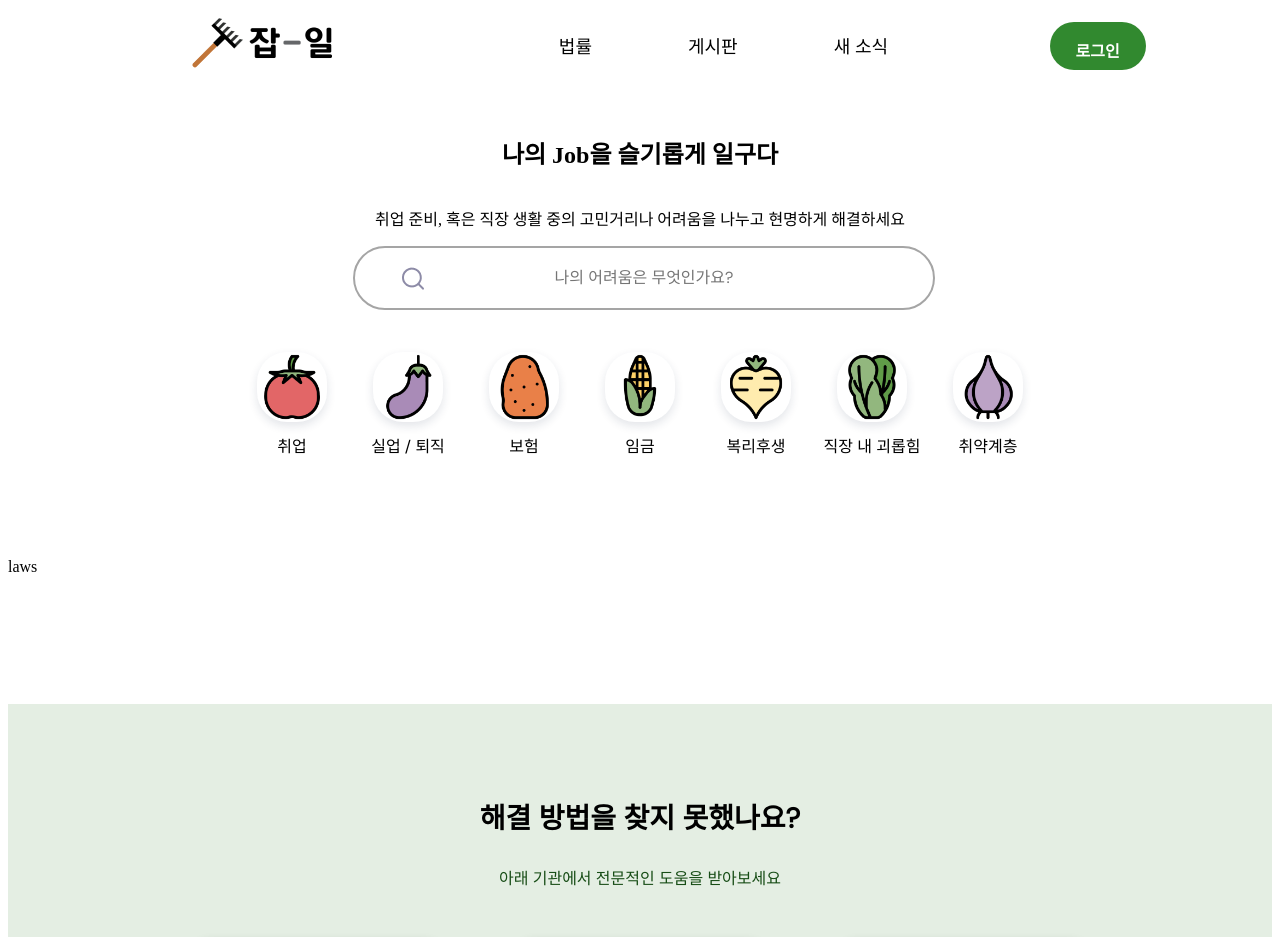
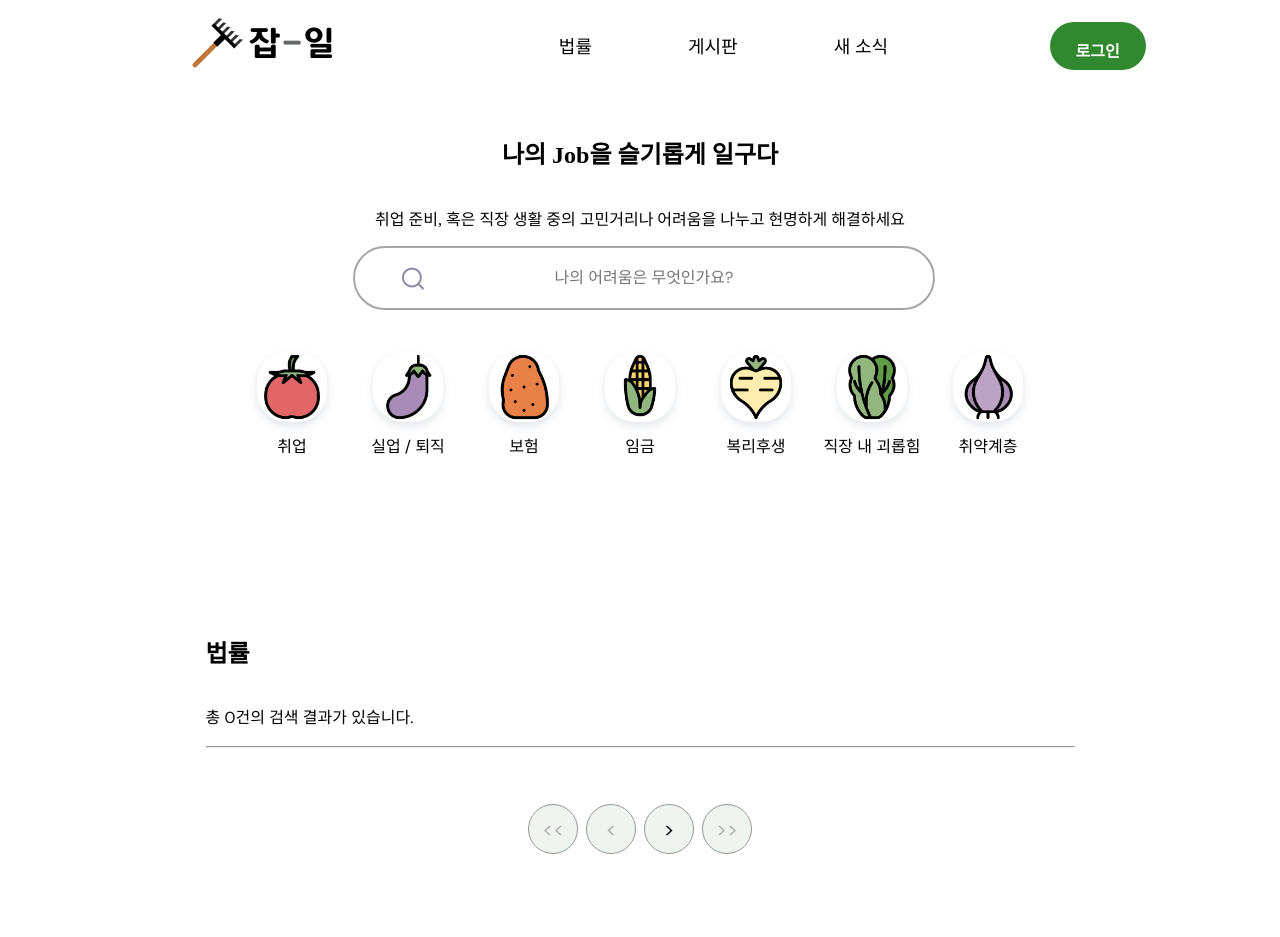
Before and after one commit to Hongmoon-gak/Job1-Web, a React (Create React App) app in the folder job1/: page /law in a window 1280 px wide. Shown: the top 937 px of the page. Built offline with nearby package versions, Linux system fonts and the light colour scheme.

Commit message:
[FEAT] Pagination 구현 (#24)

```diff
--- a/job1/src/Main/Preview/DataSample.js
+++ b/job1/src/Main/Preview/DataSample.js
@@ -57,6 +57,17 @@ export const post = [
   {
     id: 6,
     title: "복리후생",
+    likes: "5",
+    date: "2023-09-01",
+    type: "community",
+    contents: "취약계층이 어쩌구 저쩌구..",
+    author: "author",
+    tags: "취업",
+    views: "45",
+  },
+  {
+    id: 7,
+    title: "복리후생",
     likes: "25",
     date: "2023-09-01",
     type: "community",
@@ -65,4 +76,81 @@ export const post = [
     tags: "취업",
     views: "45",
   },
+  {
+    id: 8,
+    title: "복리후생",
+    likes: "5",
+    date: "2023-09-01",
+    type: "community",
+    contents: "취약계층이 어쩌구 저쩌구..",
+    author: "author",
+    tags: "취업",
+    views: "45",
+  },
+  {
+    id: 9,
+    title: "복리후생",
+    likes: "5",
+    date: "2023-09-01",
+    type: "community",
+    contents: "취약계층이 어쩌구 저쩌구..",
+    author: "author",
+    tags: "취업",
+    views: "45",
+  },
+  {
+    id: 10,
+    title: "복리후생",
+    likes: "5",
+    date: "2023-09-01",
+    type: "community",
+    contents: "취약계층이 어쩌구 저쩌구..",
+    author: "author",
+    tags: "취업",
+    views: "45",
+  },
+  {
+    id: 11,
+    title: "복리후생",
+    likes: "5",
+    date: "2023-09-01",
+    type: "community",
+    contents: "취약계층이 어쩌구 저쩌구..",
+    author: "author",
+    tags: "취업",
+    views: "45",
+  },
+  {
+    id: 12,
+    title: "복리후생",
+    likes: "5",
+    date: "2023-09-01",
+    type: "community",
+    contents: "취약계층이 어쩌구 저쩌구..",
+    author: "author",
+    tags: "취업",
+    views: "45",
+  },
+  {
+    id: 13,
+    title: "복리후생",
+    likes: "5",
+    date: "2023-09-01",
+    type: "community",
+    contents: "취약계층이 어쩌구 저쩌구..",
+    author: "author",
+    tags: "취업",
+    views: "45",
+  },
+  {
+    id: 14,
+    title: "복리후생",
+    likes: "5",
+    date: "2023-09-01",
+    type: "community",
+    contents: "취약계층이 어쩌구 저쩌구..",
+    author: "author",
+    tags: "취업",
+    views: "45",
+  },
 ];
--- /dev/null
+++ b/job1/src/Main/Preview/Pagination.js
@@ -0,0 +1,56 @@
+import "./Preview.css";
+
+function Pagination({ total, limit, page, setPage }) {
+  const numPages = Math.ceil(total / limit);
+
+  return (
+    <div className="pageContainer">
+      <button
+        className="pageBtn"
+        id="setPageBtn"
+        onClick={() => setPage(page - 5)}
+        disabled={page < 6}
+      >
+        &lt;&lt;
+      </button>
+      <button
+        className="pageBtn"
+        id="setPageBtn"
+        onClick={() => setPage(page - 1)}
+        disabled={page === 1}
+      >
+        &lt;
+      </button>
+      {Array(numPages)
+        .fill()
+        .map((_, i) => (
+          <button
+            className="pageBtn"
+            key={i + 1}
+            onClick={() => setPage(i + 1)}
+            aria-current={page === i + 1 ? "page" : null}
+          >
+            {i + 1}
+          </button>
+        ))}
+      <button
+        className="pageBtn"
+        id="setPageBtn"
+        onClick={() => setPage(page + 1)}
+        disabled={page === numPages}
+      >
+        &gt;
+      </button>
+      <button
+        className="pageBtn"
+        id="setPageBtn"
+        onClick={() => setPage(page + 5)}
+        disabled={page > numPages - 5}
+      >
+        &gt;&gt;
+      </button>
+    </div>
+  );
+}
+
+export default Pagination;
--- a/job1/src/Main/Preview/Preview.css
+++ b/job1/src/Main/Preview/Preview.css
@@ -1,4 +1,3 @@
-@import url("https://fonts.googleapis.com/css2?family=DM+Sans&family=Noto+Sans+KR:wght@500&family=Noto+Serif+KR&display=swap");
 @import url("https://fonts.googleapis.com/css2?family=DM+Sans&family=Noto+Sans+KR:wght@500&family=Noto+Serif+KR&display=swap");
 
 hr {
@@ -194,3 +193,44 @@ hr {
 
   text-decoration: none;
 }
+
+/**Pagination*/
+.pageContainer {
+  display: flex;
+  justify-content: center;
+  align-items: center;
+  margin-top: 3.5rem;
+}
+
+.pageBtn {
+  border: 1px solid #979797;
+  border-radius: 50%;
+  background: #fff;
+  font-size: 1rem;
+  width: 3.125rem;
+  height: 3.125rem;
+  margin: 0 0.25rem;
+
+  text-align: center;
+  font-family: "DM Sans", "Noto Sans KR", sans-serif;
+  font-size: 1.25rem;
+  font-style: normal;
+  font-weight: 500;
+  line-height: 1.5rem; /* 120% */
+
+  &:hover {
+    cursor: pointer;
+  }
+
+  &[aria-current] {
+    background: #31892f;
+    color: #fff;
+    font-weight: bold;
+    cursor: revert;
+    transform: revert;
+  }
+}
+
+#setPageBtn {
+  background: #f0f4f0;
+}
--- a/job1/src/Main/Preview/Preview.js
+++ b/job1/src/Main/Preview/Preview.js
@@ -4,9 +4,20 @@ import { useState } from "react";
 import "./Preview.css";
 
 import { post } from "./DataSample";
+import { useLocation } from "react-router-dom";
+
+import Pagination from "./Pagination";
 
 function Preview(props) {
+  const location = useLocation();
+  const searchParams = new URLSearchParams(location.search);
+  const query = searchParams.get("query");
+
   const [section, setSection] = useState("hot");
+  const [page, setPage] = useState(1);
+  const limit = 7;
+  const offset = (page - 1) * limit;
+
   const item = post.filter((data) => {
     if (data.type === props.type) {
       return data;
@@ -14,8 +25,8 @@ function Preview(props) {
   });
   const itemSearch = item.filter((data) => {
     if (
-      (data.title.toLowerCase().includes(props.query) ||
-        data.contents.toLowerCase().includes(props.query)) &&
+      (data.title.toLowerCase().includes(query) ||
+        data.contents.toLowerCase().includes(query)) &&
       data.type === props.type
     ) {
       return data;
@@ -31,10 +42,10 @@ function Preview(props) {
     .sort(function (a, b) {
       return new Date(b.date) - new Date(a.date);
     })
-    .slice(0, 6)
+    .slice(offset, offset + limit)
     .map((data) => {
       return (
-        <div className="cArtView">
+        <div className="cArtView" key={data.id}>
           <PrevArt
             title={data.title}
             type={props.type}
@@ -80,16 +91,20 @@ function Preview(props) {
     );
   };
   const selectBottom = () => {
-    return props.view !== "home" ? (
+    return props.view === "detail" ? (
+      <Pagination
+        total={itemSearch.length}
+        limit={limit}
+        page={page}
+        setPage={setPage}
+      />
+    ) : props.view === "home" ? null : (
       <div className="previewBottom">
-        <Link
-          to={`./${props.type}?query=${props.query}`}
-          className="moreResult"
-        >
+        <Link to={`/${props.type}?query=${query}`} className="moreResult">
           검색 결과 더 보기
         </Link>
       </div>
-    ) : null;
+    );
   };
   const selectBtn = () => {
     return props.view === "home" ? (
--- a/job1/src/View/Board.js
+++ b/job1/src/View/Board.js
@@ -1,15 +1,15 @@
-
 import Search from "./Search";
 import MoreInfo from "../Main/MoreInfo";
+import Preview from "../Main/Preview/Preview";
 
-function Board(){
-    return(
-        <div>
-            <Search />
-            board
-            <MoreInfo />
-        </div>
-    )
+function Board() {
+  return (
+    <div>
+      <Search />
+      <Preview typeTitle="게시판" type="community" view="detail" />
+      <MoreInfo />
+    </div>
+  );
 }
 
 export default Board;
--- a/job1/src/View/Laws.js
+++ b/job1/src/View/Laws.js
@@ -1,15 +1,15 @@
-
 import Search from "./Search";
 import MoreInfo from "../Main/MoreInfo";
+import Preview from "../Main/Preview/Preview";
 
-function Laws(){
-    return(
-        <div>
-            <Search />
-            laws
-            <MoreInfo />
-        </div>
-    )
+function Laws() {
+  return (
+    <div>
+      <Search />
+      <Preview typeTitle="법률" type="laws" view="detail" />
+      <MoreInfo />
+    </div>
+  );
 }
 
 export default Laws;
--- a/job1/src/View/News.js
+++ b/job1/src/View/News.js
@@ -1,15 +1,15 @@
-
 import Search from "./Search";
 import MoreInfo from "../Main/MoreInfo";
+import Preview from "../Main/Preview/Preview";
 
-function News(){
-    return(
-        <div>
-            <Search />
-            news
-            <MoreInfo />
-        </div>
-    )
+function News() {
+  return (
+    <div>
+      <Search />
+      <Preview typeTitle="새소식" type="news" view="detail" />
+      <MoreInfo />
+    </div>
+  );
 }
 
 export default News;
--- a/job1/src/View/SearchResult.js
+++ b/job1/src/View/SearchResult.js
@@ -1,23 +1,13 @@
 import Preview from "../Main/Preview/Preview";
 import Search from "./Search";
 
-import { useLocation } from "react-router-dom";
-
 function SearchResult() {
-  const location = useLocation();
-  const searchParams = new URLSearchParams(location.search);
-  const query = searchParams.get("query");
   return (
     <div>
       <Search />
-      <Preview typeTitle="법률" resultNum="30" type="laws" query={query} />
-      <Preview typeTitle="새 소식" resultNum="30" type="news" query={query} />
-      <Preview
-        typeTitle="게시판"
-        resultNum="30"
-        type="community"
-        query={query}
-      />
+      <Preview typeTitle="법률" resultNum="30" type="laws" />
+      <Preview typeTitle="새 소식" resultNum="30" type="news" />
+      <Preview typeTitle="게시판" resultNum="30" type="community" />
     </div>
   );
 }
```
